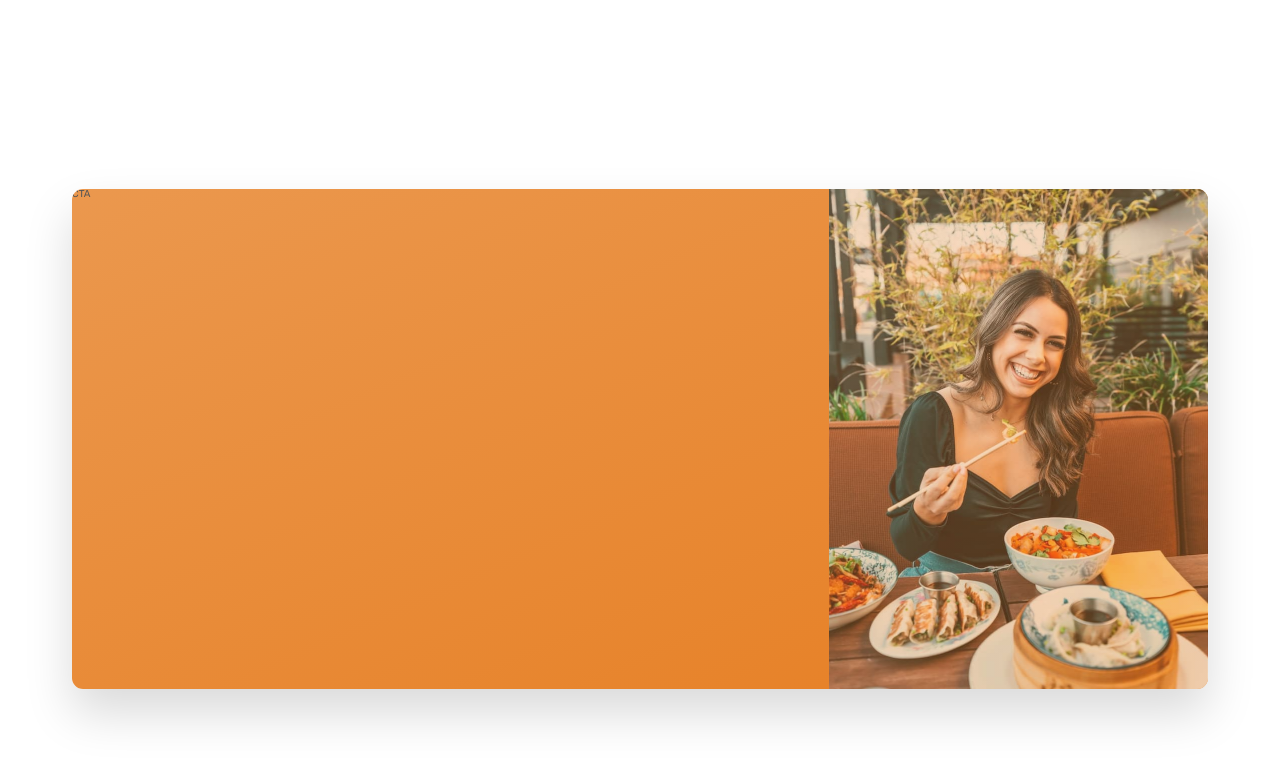
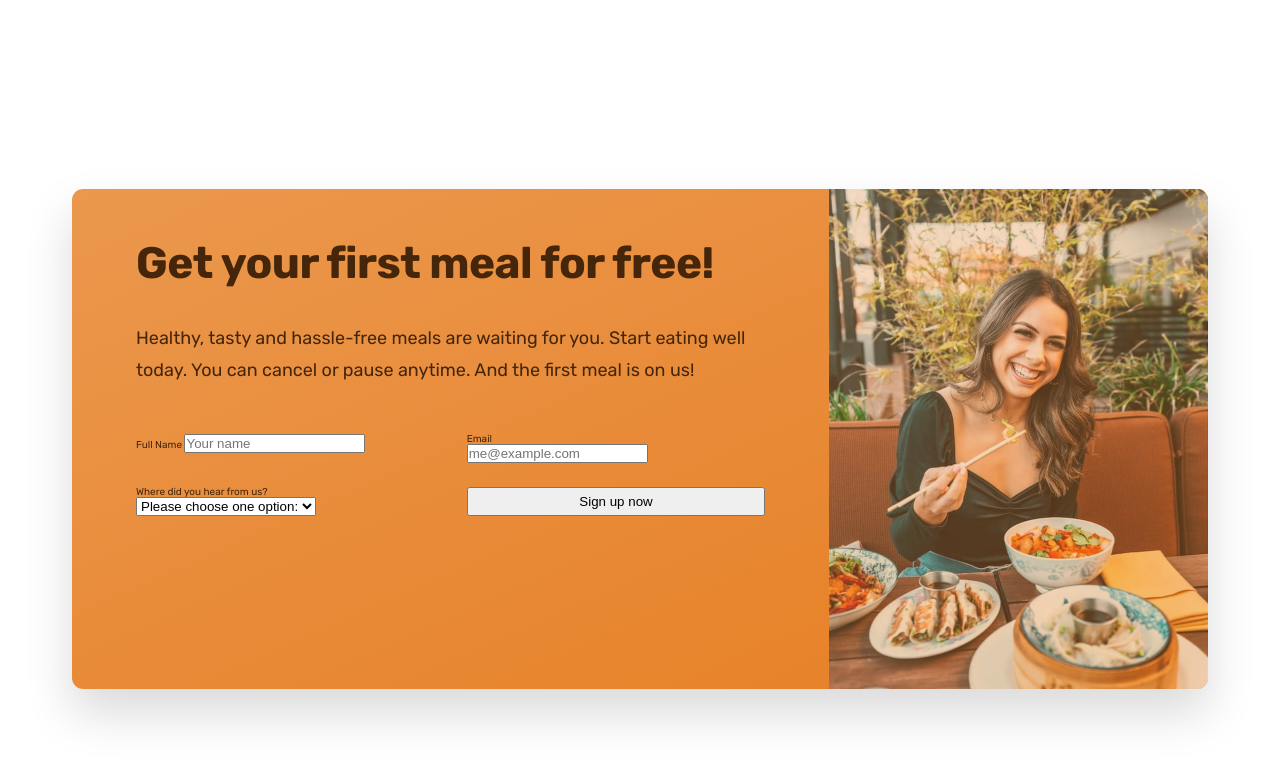
Before and after one commit to EverLookNeverSee/omnifood, a plain HTML site: page index.html in a window 1280 px wide. Shown: the part 5863-6624 px from the top of the page. Drawn offline with nearby package versions, Linux system fonts and the light colour scheme.

Commit message:
Designing cta section - Phase 2

```diff
--- a/css/style.css
+++ b/css/style.css
@@ -480,7 +480,19 @@
 }
 
 .cta-text-box {
+    color: #45260a;
+    padding: 4.8rem 6.4rem 6.4rem 6.4rem;
+}
 
+.cta .heading-secondary {
+    color: #45260a;
+    margin-bottom: 3.2rem;
+}
+
+.cta-text {
+    font-size: 1.8rem;
+    line-height: 1.8;
+    margin-bottom: 4.8rem;
 }
 
 .cta-img-box {
@@ -489,3 +501,10 @@
     background-size: cover;
     background-position: center;
 }
+
+.cta-form {
+    display: grid;
+    grid-template-columns: repeat(2, 1fr);
+    column-gap: 3.2rem;
+    row-gap: 2.4rem;
+}
--- a/index.html
+++ b/index.html
@@ -415,7 +415,35 @@
     <div class="container">
       <div class="cta">
         <div class="cta-text-box">
-          CTA
+          <h2 class="heading-secondary">Get your first meal for free!</h2>
+          <p class="cta-text">
+            Healthy, tasty and hassle-free meals are waiting for you.
+            Start eating well today. You can cancel or pause anytime. And the first meal is on us!
+          </p>
+          <form class="cta-form" action="#">
+            <div>
+              <label for="full-name">Full Name</label>
+              <input id="full-name" type="text" placeholder="Your name" required>
+            </div>
+
+            <div>
+              <label for="email">Email <Address></Address></label>
+              <input id="email" type="email" placeholder="me@example.com" required>
+            </div>
+
+            <div>
+              <label for="select-where">Where did you hear from us?</label>
+              <select id="select-where" required>
+                <option value="">Please choose one option:</option>
+                <option value="friends">Friends and family</option>
+                <option value="youtube">YouTube videos</option>
+                <option value="ad">Facebook ad</option>
+                <option value="podcast">Podcast</option>
+                <option value="others">Others</option>
+              </select>
+            </div>
+            <button type="submit">Sign up now</button>
+          </form>
         </div>
         <div class="cta-img-box" role="img" aria-label="Woman enjoying food"></div>
       </div>
```
